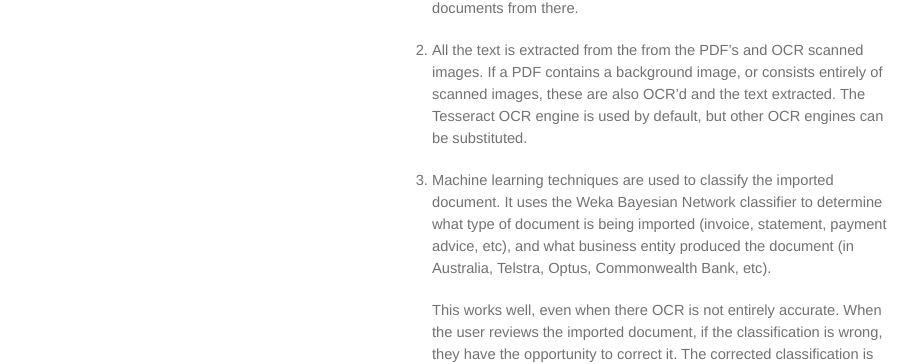
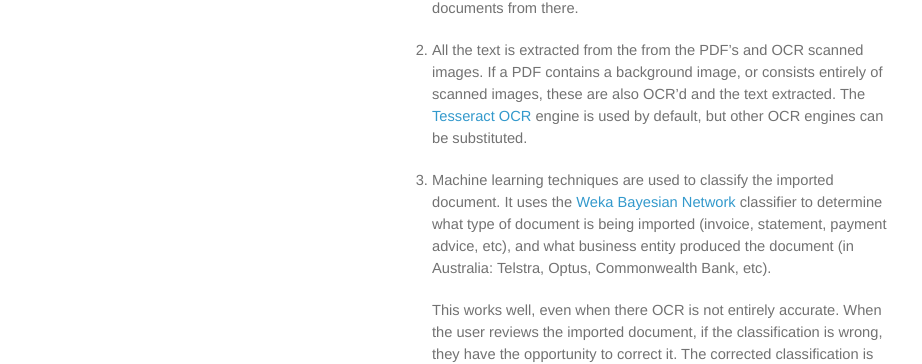
Before and after one commit to kevinau/kevinau.github.io, a Jekyll site: the page built from index.md, in a window 1280 px wide. Shown: the part 774-1138 px from the top of the page, without its empty margins (178-1100 px from the left). Built offline with Jekyll 4.4.1, drawn with Linux system fonts in a browser that asks for light colours; part of the change alters nothing that is shown.

```diff
--- a/index.md
+++ b/index.md
@@ -22,9 +22,9 @@ PennyLedger tries to do as much as possible to capture accounting information wi
 
 1. Source documents are imported.  Source documents can be PDF's, scanned images or text files.  Other document types could also be supported.  The "import" can be done by uploading a file using a web client, or dropping the document into a "hot" folder.  PennyLedger watches "hot" folders and imports any documents it finds there.  PennyLedger can also watch email folders and import attached documents from there.
 
-2. All the text is extracted from the from the PDF's and OCR scanned images.  If a PDF contains a background image, or consists entirely of scanned images, these are also OCR'd and the text extracted.  The Tesseract OCR engine is used by default, but other OCR engines can be substituted.
+2. All the text is extracted from the from the PDF's and OCR scanned images.  If a PDF contains a background image, or consists entirely of scanned images, these are also OCR'd and the text extracted.  The [Tesseract OCR](https://github.com/tesseract-ocr) engine is used by default, but other OCR engines can be substituted.
 
-3. Machine learning techniques are used to classify the imported document.  It uses the Weka Bayesian Network classifier to determine what type of document is being imported (invoice, statement, payment advice, etc), and what business entity produced the document (in Australia, Telstra, Optus, Commonwealth Bank, etc).
+3. Machine learning techniques are used to classify the imported document.  It uses the [Weka Bayesian Network](http://www.cs.waikato.ac.nz/~remco/weka_bn/) classifier to determine what type of document is being imported (invoice, statement, payment advice, etc), and what business entity produced the document (in Australia: Telstra, Optus, Commonwealth Bank, etc).
 
    This works well, even when there OCR is not entirely accurate.  When the user reviews the imported document, if the classification is wrong, they have the opportunity to correct it.  The corrected classification is then fed back into the Weka classifier so that when another document is received it is more likely to be correctly classified.
 
```
